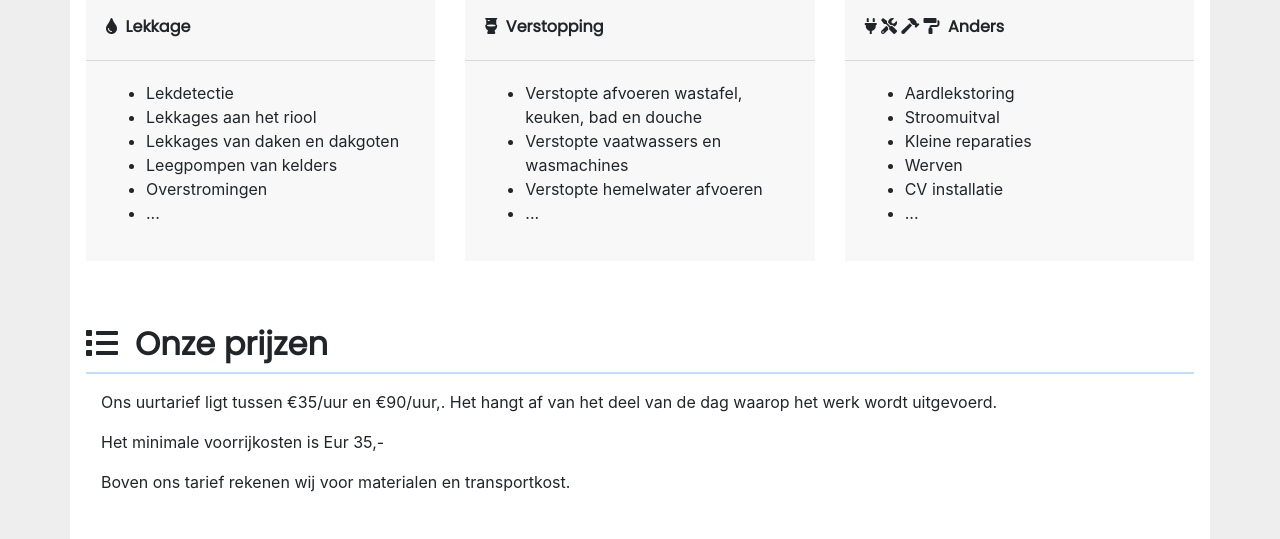
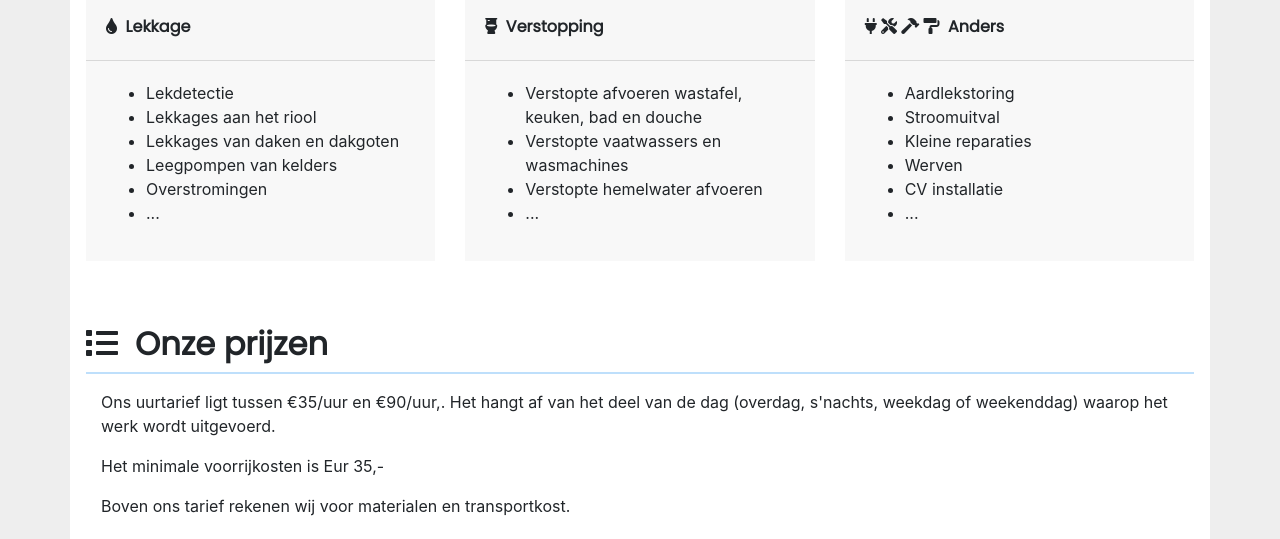
Before and after one commit to GTekieli/gtekieli.github.io, a plain HTML site: page index.html in a window 1280 px wide. Shown: the part 398-937 px from the top of the page. Drawn offline with nearby package versions, Linux system fonts and the light colour scheme.

Commit message:
Price clarification

```diff
--- a/index.html
+++ b/index.html
@@ -115,7 +115,7 @@
     <div class="row mt-2">
       <div class="col-sm">
         <div class="container">
-          <p class="card-text">Ons uurtarief ligt tussen €35/uur en €90/uur,. Het hangt af van het deel van de dag
+          <p class="card-text">Ons uurtarief ligt tussen €35/uur en €90/uur,. Het hangt af van het deel van de dag (overdag, s'nachts, weekdag of weekenddag)
             waarop het werk wordt uitgevoerd.</p>
           <p class="card-text">Het minimale voorrijkosten is Eur 35,-</p>
           <p class="card-text">Boven ons tarief rekenen wij voor materialen en transportkost.</p>
```
